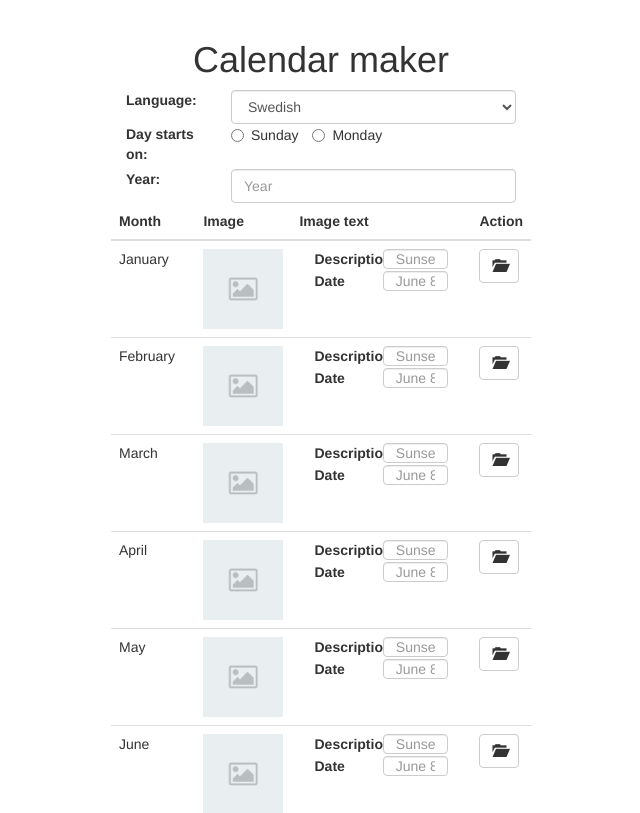
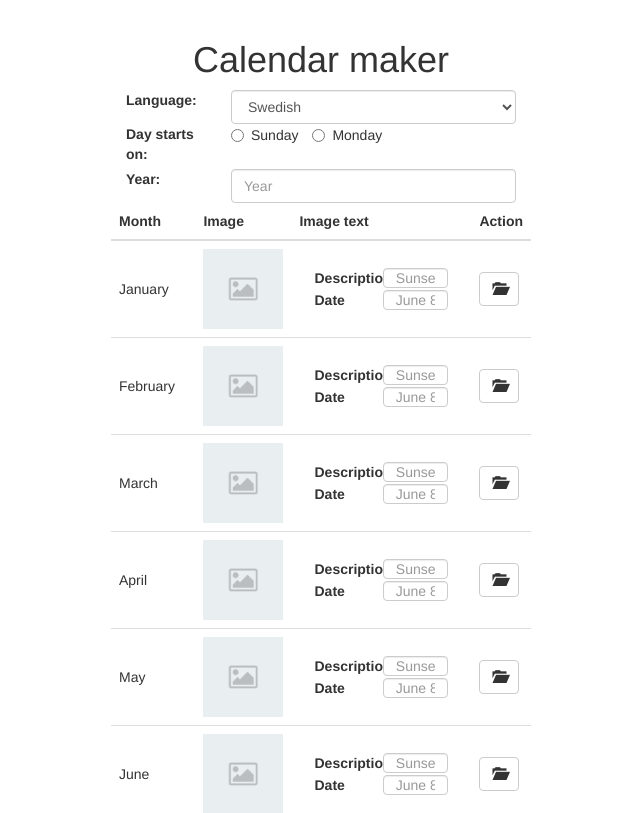
Before and after one commit to packlnd/calendar-maker, a Flask app: page / in a window 1280 px wide. Shown: the top 813 px of the page, without its empty margins (319-959 px from the left). Run offline with Flask 2, Linux system fonts and the light colour scheme; some libraries are stand-ins or nearby versions.

Commit message:
Center in tr td

```diff
--- a/src/static/css/style.css
+++ b/src/static/css/style.css
@@ -30,3 +30,7 @@ label.col-sm-5 {
 .table-input-bottom {
     margin-top:2px;
 }
+
+table.table tbody tr td {
+    vertical-align:middle;
+}
```
Also changed, not shown: src/templates/index.html (+6 -2 lines).
